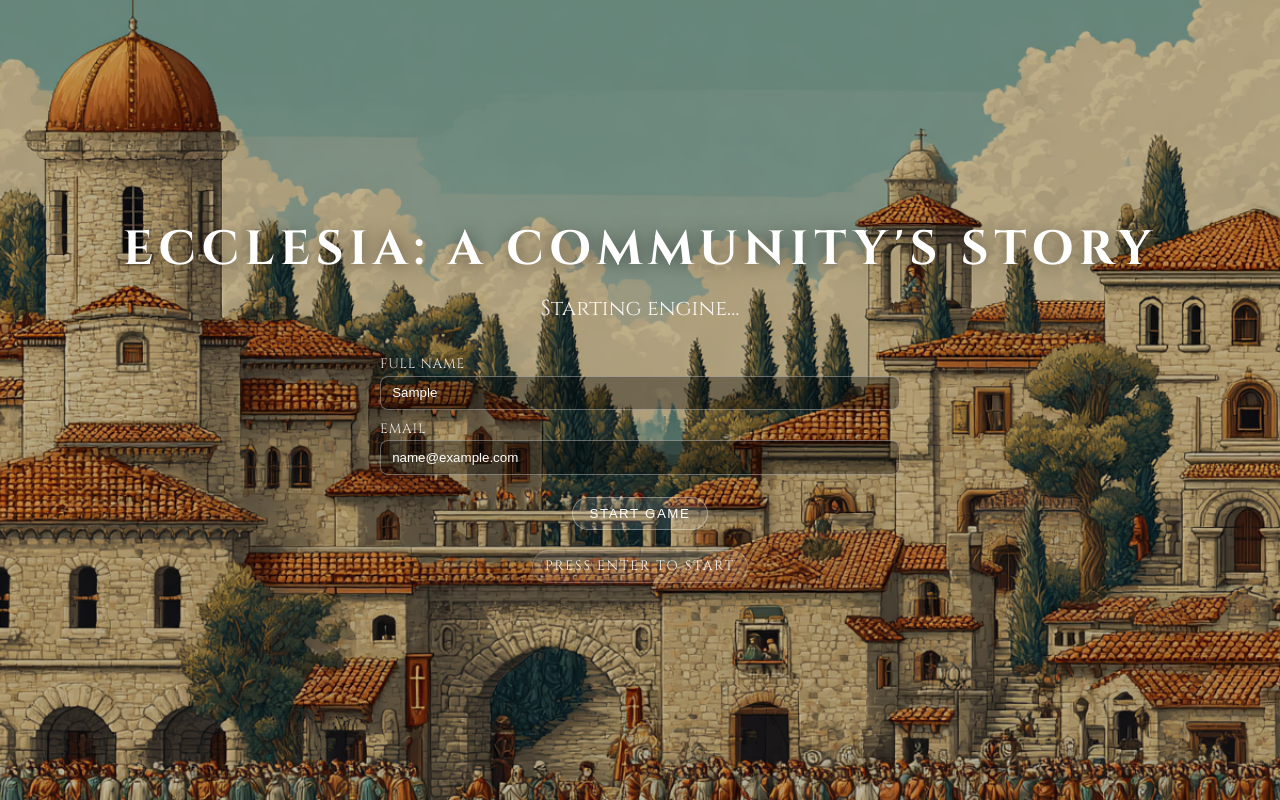
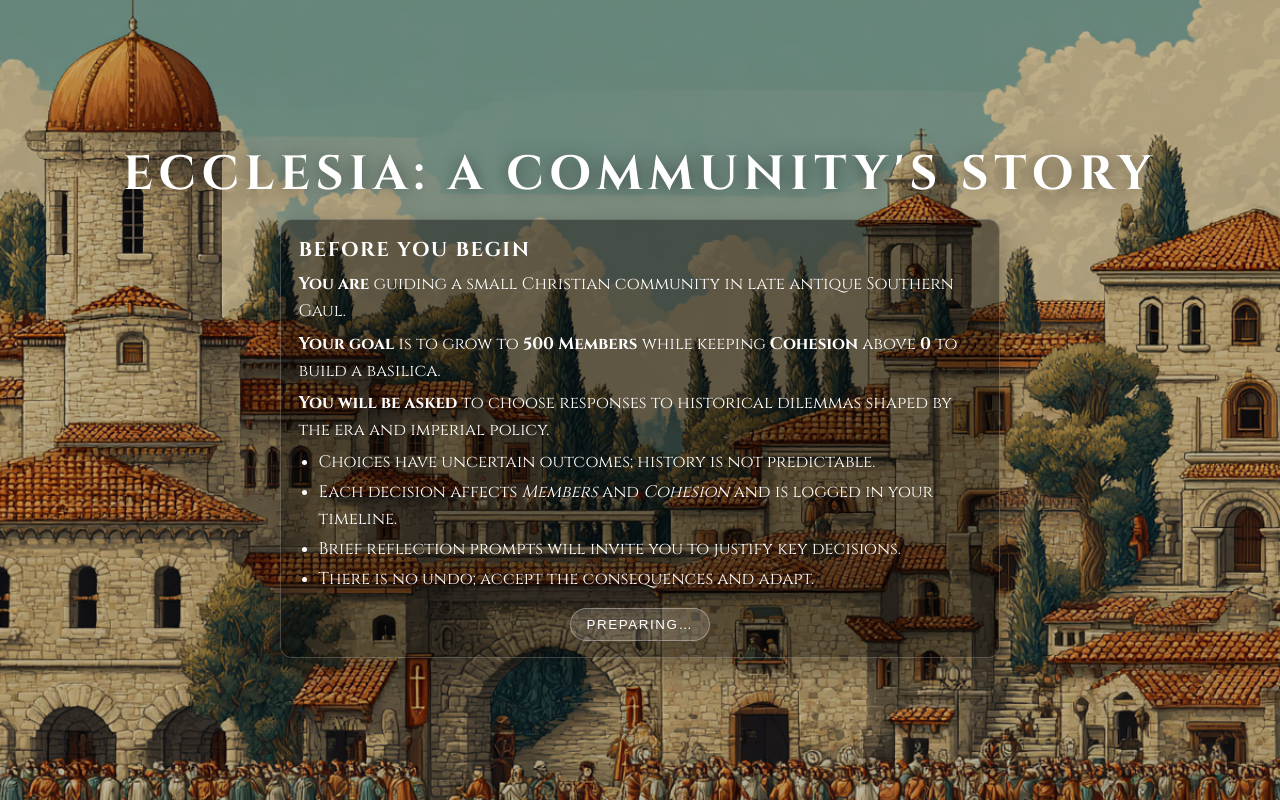
Before and after one commit to Chlodomer/Ecclesia, a React (Vite) app in the folder webapp/: page / in a window 1280 px wide. Both pictures are taken after typing "Sample", "name@example.com" into the empty fields and a click on the button "START GAME". Built offline with nearby package versions, Linux system fonts and the light colour scheme.

Commit message:
Onboarding: wait for scene-ready; restore visibility. Title page: larger briefing with fade.

```diff
--- a/webapp/src/features/opening/OpeningScreen.module.css
+++ b/webapp/src/features/opening/OpeningScreen.module.css
@@ -35,8 +35,9 @@
 
 .subtitle {
   margin: 0 0 2rem 0;
-  font-size: clamp(0.95rem, 1.4vw + 0.4rem, 1.35rem);
+  font-size: clamp(1.05rem, 1.6vw + 0.5rem, 1.55rem);
   opacity: 0.9;
+  line-height: 1.45;
 }
 
 .hint {
@@ -95,6 +96,38 @@
   cursor: pointer;
 }
 
+.briefingCard {
+  max-width: 720px;
+  margin: 0.75rem auto 0 auto;
+  text-align: left;
+  background: rgba(0,0,0,0.45);
+  border: 1px solid rgba(255,255,255,0.22);
+  border-radius: 12px;
+  padding: 1rem 1.1rem;
+  box-shadow: 0 10px 30px rgba(0,0,0,0.35);
+}
+
+.briefingCard h2 {
+  margin: 0 0 0.5rem 0;
+  font-size: 1.25rem;
+  letter-spacing: 0.08em;
+  text-transform: uppercase;
+}
+
+.briefingCard p, .briefingCard ul { margin: 0.35rem 0 0.35rem 0; }
+.briefingCard p, .briefingCard li { font-size: 1.05rem; line-height: 1.6; }
+.briefingCard ul { padding-left: 1.25rem; }
+.briefingCard li { margin: 0.2rem 0; }
+
+.continueRow { margin-top: 0.9rem; text-align: center; }
+
+/* Subtle rise + fade for briefing copy */
+.briefingEnter { animation: briefing-fade-in 420ms ease both; }
+@keyframes briefing-fade-in {
+  from { opacity: 0; transform: translateY(6px); }
+  to { opacity: 1; transform: translateY(0); }
+}
+
 .error {
   margin-top: 0.4rem;
   color: #ffd1c7;
--- a/webapp/src/features/opening/OpeningScreen.tsx
+++ b/webapp/src/features/opening/OpeningScreen.tsx
@@ -13,10 +13,12 @@ type OpeningScreenProps = {
 export function OpeningScreen({ children }: OpeningScreenProps) {
   // Always show the title page on initial load; dismiss only after Start
   const [dismissed, setDismissed] = useState<boolean>(false)
+  const [phase, setPhase] = useState<'form' | 'briefing'>('form')
   const [fullName, setFullName] = useState('')
   const [email, setEmail] = useState('')
   const [error, setError] = useState<string | null>(null)
   const [status, setStatus] = useState<string | null>(null)
+  const [prepared, setPrepared] = useState(false)
 
   const { prime, playUi } = useSoundscape()
 
@@ -32,7 +34,7 @@ export function OpeningScreen({ children }: OpeningScreenProps) {
   useEffect(() => {
     if (dismissed) return
     const onKey = (ev: KeyboardEvent) => {
-      if (ev.key === 'Enter') {
+      if (phase === 'form' && ev.key === 'Enter') {
         void submit()
       }
     }
@@ -40,7 +42,7 @@ export function OpeningScreen({ children }: OpeningScreenProps) {
     return () => {
       window.removeEventListener('keydown', onKey)
     }
-  }, [dismissed, fullName, email])
+  }, [dismissed, phase, fullName, email])
 
   // Allow other components to request a replay of the opening screen (e.g., Start Over)
   useEffect(() => {
@@ -141,25 +143,8 @@ export function OpeningScreen({ children }: OpeningScreenProps) {
     // If a session already exists and fields are empty, just continue
     if (existing && !name && !mail) {
       window.dispatchEvent(new Event('ecclesia:session-created'))
-      // Warm up critical images and wait for game + first scene readiness to avoid white flash
-      await preloadImages(['/assets/title.png', '/assets/baptism.png', '/assets/church_being_built.png'])
-      await waitForGameMounted(1200)
-      await waitForSceneReady(1500)
-      await waitForAppReady(2000)
-      // Also wait until the scene container exists in the DOM (up to 1s)
-      setStatus('Finalizing…')
-      await new Promise<void>((resolve) => {
-        const start = Date.now()
-        const check = () => {
-          const el = document.querySelector('section[aria-label="Community scene"]')
-          if (el || Date.now() - start > 1000) resolve()
-          else requestAnimationFrame(check)
-        }
-        check()
-      })
-      setDismissed(true)
-      prime()
-      playUi()
+      setPhase('briefing')
+      prepareInBackground()
       return
     }
     // Otherwise validate and (re)persist
@@ -175,6 +160,14 @@ export function OpeningScreen({ children }: OpeningScreenProps) {
     try {
       persistSession({ id: `session-${Date.now()}`, fullName: name, email: mail, status: 'active', startedAt: new Date().toISOString() })
       window.dispatchEvent(new Event('ecclesia:session-created'))
+      setPhase('briefing')
+      prepareInBackground()
+    } catch {
+      setError('Failed to start session. Please try again.')
+    }
+  }
+
+  async function prepareInBackground() {
     // Warm up critical images and wait for game + first scene readiness to avoid white flash
     await preloadImages(['/assets/title.png', '/assets/baptism.png', '/assets/church_being_built.png'])
     await waitForGameMounted(1200)
@@ -190,12 +183,16 @@ export function OpeningScreen({ children }: OpeningScreenProps) {
       }
       check()
     })
+    setPrepared(true)
+  }
+
+  async function continueFromBriefing() {
+    if (!prepared) {
+      await prepareInBackground()
+    }
     setDismissed(true)
     prime()
     playUi()
-    } catch {
-      setError('Failed to start session. Please try again.')
-    }
   }
 
   if (dismissed) return <>{children}</>
@@ -205,6 +202,8 @@ export function OpeningScreen({ children }: OpeningScreenProps) {
       <div className={styles.backdrop} style={{ backgroundImage: `url(${titleUrl})` }} />
       <div className={styles.content}>
         <h1 className={styles.title}>Ecclesia: A Community's Story</h1>
+        {phase === 'form' ? (
+          <>
             <p className={styles.subtitle}>
               {status ? status : 'Guide a fragile church through centuries of change.'}
             </p>
@@ -223,6 +222,28 @@ export function OpeningScreen({ children }: OpeningScreenProps) {
               </div>
             </form>
             <span className={styles.hint}>Press Enter to start</span>
+          </>
+        ) : (
+          <>
+            <div className={`${styles.briefingCard} ${styles.briefingEnter}`}>
+              <h2>Before You Begin</h2>
+              <p><strong>You are</strong> guiding a small Christian community in late antique Southern Gaul.</p>
+              <p><strong>Your goal</strong> is to grow to <strong>500 Members</strong> while keeping <strong>Cohesion</strong> above <strong>0</strong> to build a basilica.</p>
+              <p><strong>You will be asked</strong> to choose responses to historical dilemmas shaped by the era and imperial policy.</p>
+              <ul>
+                <li>Choices have uncertain outcomes; history is not predictable.</li>
+                <li>Each decision affects <em>Members</em> and <em>Cohesion</em> and is logged in your timeline.</li>
+                <li>Brief reflection prompts will invite you to justify key decisions.</li>
+                <li>There is no undo; accept the consequences and adapt.</li>
+              </ul>
+              <div className={styles.continueRow}>
+                <button className={styles.startButton} type="button" onClick={continueFromBriefing} disabled={!prepared}>
+                  {prepared ? 'Continue' : 'Preparing…'}
+                </button>
+              </div>
+            </div>
+          </>
+        )}
       </div>
     </div>
   )
--- a/webapp/src/features/tutorial/TutorialOverlay.tsx
+++ b/webapp/src/features/tutorial/TutorialOverlay.tsx
@@ -83,6 +83,24 @@ export function TutorialOverlay() {
   const [exiting, setExiting] = useState(false)
   const rect = useRectForStep(renderedStep)
 
+  // Wait until the OpeningScreen has dismissed and GameShell mounted
+  const [gameReady, setGameReady] = useState(false)
+  const [sceneReady, setSceneReady] = useState(false)
+  useEffect(() => {
+    const onMounted = () => setGameReady(true)
+    window.addEventListener('ecclesia:game-mounted', onMounted as any)
+    const onScene = () => {
+      setSceneReady(true)
+      // Seeing the scene implies the game is mounted
+      setGameReady(true)
+    }
+    window.addEventListener('ecclesia:scene-ready', onScene as any)
+    return () => {
+      window.removeEventListener('ecclesia:game-mounted', onMounted as any)
+      window.removeEventListener('ecclesia:scene-ready', onScene as any)
+    }
+  }, [])
+
   useEffect(() => {
     if (!active) return
     const onKey = (e: KeyboardEvent) => {
@@ -99,7 +117,8 @@ export function TutorialOverlay() {
   }, [active])
 
   const [dismissed, setDismissed] = useState(false)
-  const show = active && !dismissed
+  // Showing when scene is ready avoids race conditions with game-mounted
+  const show = active && sceneReady && !dismissed
 
   const next = () => {
     if (renderedStep === 5) {
```
Lines whose indentation alone changed are shown as unchanged.
